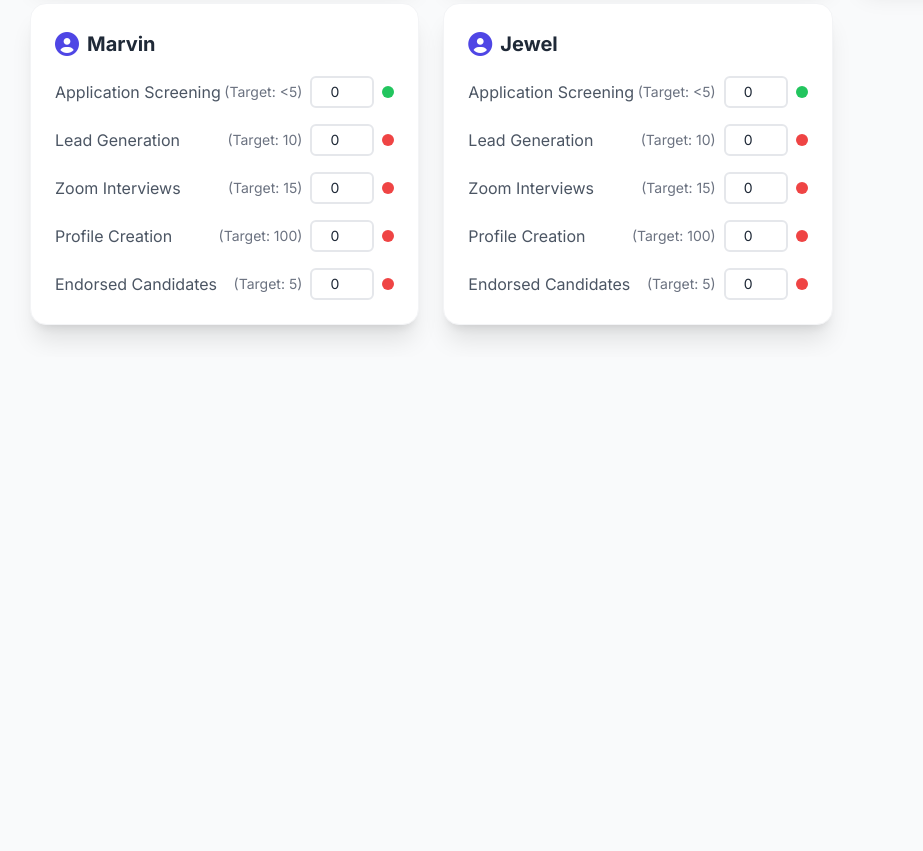
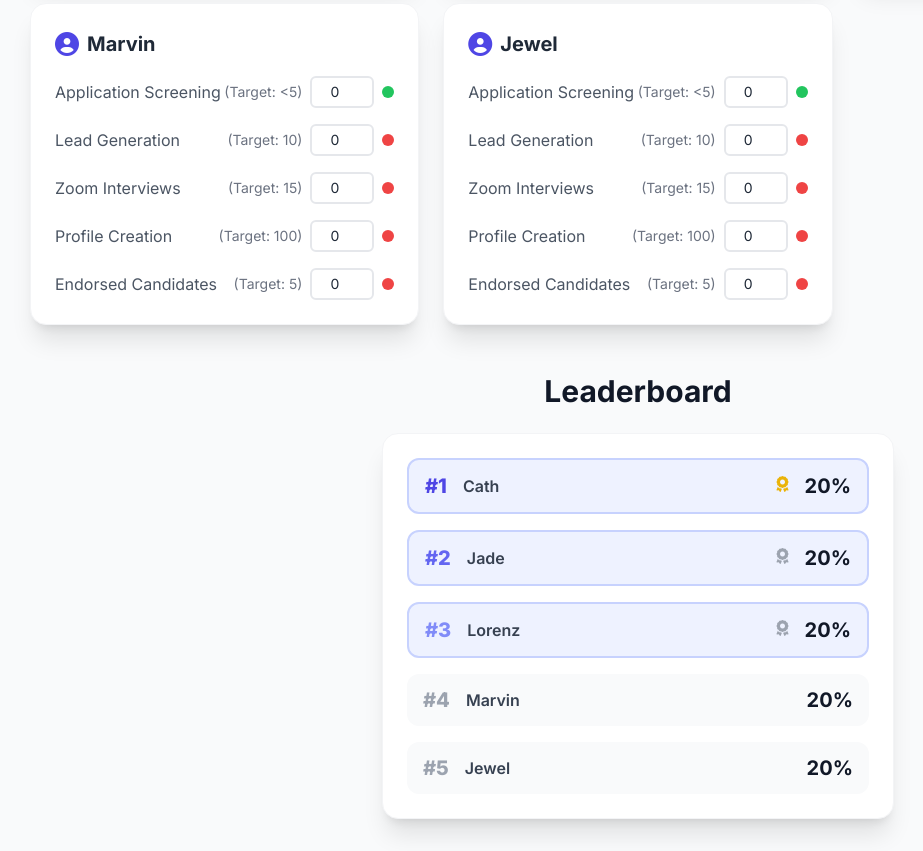
Before and after one commit to Xanne0228/mployhr-recruitmentdashboard, a plain HTML site: page index.html in a window 1280 px wide. Shown: the part 495-1346 px from the top of the page, without its empty margins (2-925 px from the left). Before the commit the page ends 852 px from the top, so only its background shows below. Drawn offline with nearby package versions, Linux system fonts and the light colour scheme.

Commit message:
Add files via upload

```diff
--- a/index.html
+++ b/index.html
@@ -48,6 +48,14 @@
                     <div id="kpi-cards-container" class="grid grid-cols-1 md:grid-cols-2 lg:grid-cols-3 gap-6">
                         <!-- KPI cards will be dynamically rendered here -->
                     </div>
+                     <div id="leaderboard-container" class="mt-12">
+                        <h2 class="text-3xl font-bold text-center text-gray-900 mb-6">Leaderboard</h2>
+                        <div class="bg-white p-6 rounded-2xl shadow-xl border border-gray-100 max-w-lg mx-auto">
+                            <ul id="leaderboard-list" class="space-y-4">
+                                <!-- Leaderboard list will be injected here -->
+                            </ul>
+                        </div>
+                    </div>
                 </div>
 
                 <div id="new-starters-dashboard" class="hidden">
@@ -93,6 +101,7 @@
         const kpisDashboard = document.getElementById('kpis-dashboard');
         const newStartersDashboard = document.getElementById('new-starters-dashboard');
         const kpiCardsContainer = document.getElementById('kpi-cards-container');
+        const leaderboardList = document.getElementById('leaderboard-list');
         const newStartersCardsContainer = document.getElementById('new-starters-cards-container');
 
         function getKPIStatus(kpiKey, value) {
@@ -108,6 +117,44 @@
                 if (value >= target * 0.75) return 'bg-yellow-500';
                 return 'bg-red-500';
             }
+        }
+
+        function calculateScore(member) {
+            let score = 0;
+            const kpis = Object.keys(kpiTargets);
+            kpis.forEach(kpiKey => {
+                const value = member[kpiKey] || 0;
+                const target = kpiTargets[kpiKey];
+                if (kpiKey === 'applicationScreening') {
+                    score += Math.max(0, 1 - (value / target));
+                } else if (kpiKey === 'profileCreation') {
+                    score += value >= target ? 1 : 0;
+                } else {
+                    score += Math.min(1, value / target);
+                }
+            });
+            return (score / kpis.length) * 100;
+        }
+
+        function getTrendIcon(member, kpiKey) {
+            const prevMember = previousKpiData.find(p => p.name === member.name);
+            if (!prevMember || prevMember[kpiKey] === undefined) {
+                return '';
+            }
+            const prevValue = prevMember[kpiKey];
+            const currentValue = member[kpiKey];
+
+            let iconClass = '';
+            if (kpiKey === 'applicationScreening') {
+                if (currentValue < prevValue) iconClass = 'fas fa-arrow-up text-green-500';
+                else if (currentValue > prevValue) iconClass = 'fas fa-arrow-down text-red-500';
+                else iconClass = 'fas fa-minus text-gray-500';
+            } else {
+                if (currentValue > prevValue) iconClass = 'fas fa-arrow-up text-green-500';
+                else if (currentValue < prevValue) iconClass = 'fas fa-arrow-down text-red-500';
+                else iconClass = 'fas fa-minus text-gray-500';
+            }
+            return `<i class="${iconClass} ml-2"></i>`;
         }
 
         function calculateFalloutRate(newStarters, fallOuts) {
@@ -153,6 +200,22 @@
                 </div>
             `).join('');
 
+            const sortedKpis = [...currentKpiData].sort((a, b) => calculateScore(b) - calculateScore(a));
+            leaderboardList.innerHTML = sortedKpis.map((member, index) => `
+                <li class="flex items-center justify-between px-4 py-3 rounded-xl transition-all duration-300 ${index < 3 ? 'bg-indigo-50 border-2 border-indigo-200' : 'bg-gray-50'}">
+                    <div class="flex items-center">
+                        <span class="font-extrabold text-xl mr-4 ${index === 0 ? 'text-indigo-600' : index === 1 ? 'text-indigo-500' : index === 2 ? 'text-indigo-400' : 'text-gray-400'}">#${index + 1}</span>
+                        <span class="font-semibold text-gray-700">${member.name}</span>
+                    </div>
+                    <div class="flex items-center">
+                        ${index < 3 ? `<i class="fas fa-award w-5 h-5 mr-2 ${index === 0 ? 'text-yellow-500' : 'text-gray-400'}"></i>` : ''}
+                        <span class="text-xl font-bold text-gray-900">
+                            ${calculateScore(member).toFixed(0)}%
+                        </span>
+                    </div>
+                </li>
+            `).join('');
+
             kpiCardsContainer.querySelectorAll('input').forEach(input => {
                 input.addEventListener('input', (e) => {
                     const name = e.target.dataset.name;
@@ -161,6 +224,7 @@
                     currentKpiData = currentKpiData.map(m => m.name === name ? { ...m, [kpiKey]: value } : m);
                     e.target.nextElementSibling.classList = `w-3 h-3 rounded-full ${getKPIStatus(kpiKey, value)}`;
                     localStorage.setItem('kpiData', JSON.stringify(currentKpiData));
+                    renderLeaderboard(); // Re-render leaderboard on change
                 });
             });
         }
@@ -245,9 +309,28 @@
             }
         }
 
+        function renderLeaderboard() {
+            const sortedKpis = [...currentKpiData].sort((a, b) => calculateScore(b) - calculateScore(a));
+            leaderboardList.innerHTML = sortedKpis.map((member, index) => `
+                <li class="flex items-center justify-between px-4 py-3 rounded-xl transition-all duration-300 ${index < 3 ? 'bg-indigo-50 border-2 border-indigo-200' : 'bg-gray-50'}"">
+                    <div class="flex items-center">
+                        <span class="font-extrabold text-xl mr-4 ${index === 0 ? 'text-indigo-600' : index === 1 ? 'text-indigo-500' : index === 2 ? 'text-indigo-400' : 'text-gray-400'}">#${index + 1}</span>
+                        <span class="font-semibold text-gray-700">${member.name}</span>
+                    </div>
+                    <div class="flex items-center">
+                        ${index < 3 ? `<i class="fas fa-award w-5 h-5 mr-2 ${index === 0 ? 'text-yellow-500' : 'text-gray-400'}"></i>` : ''}
+                        <span class="text-xl font-bold text-gray-900">
+                            ${calculateScore(member).toFixed(0)}%
+                        </span>
+                    </div>
+                </li>
+            `).join('');
+        }
+
         window.onload = () => {
             renderKpiDashboard();
             renderNewStartersDashboard();
+            renderLeaderboard();
             kpisTab.addEventListener('click', () => switchTab('kpis'));
             newStartersTab.addEventListener('click', () => switchTab('new-starters'));
         };
```
